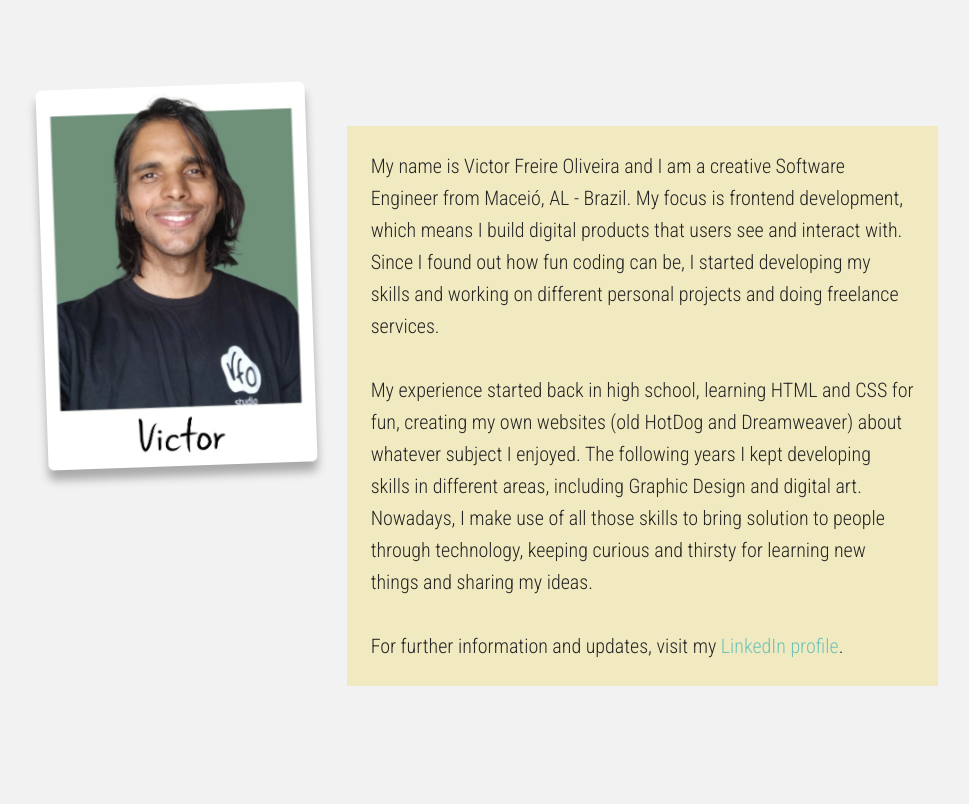
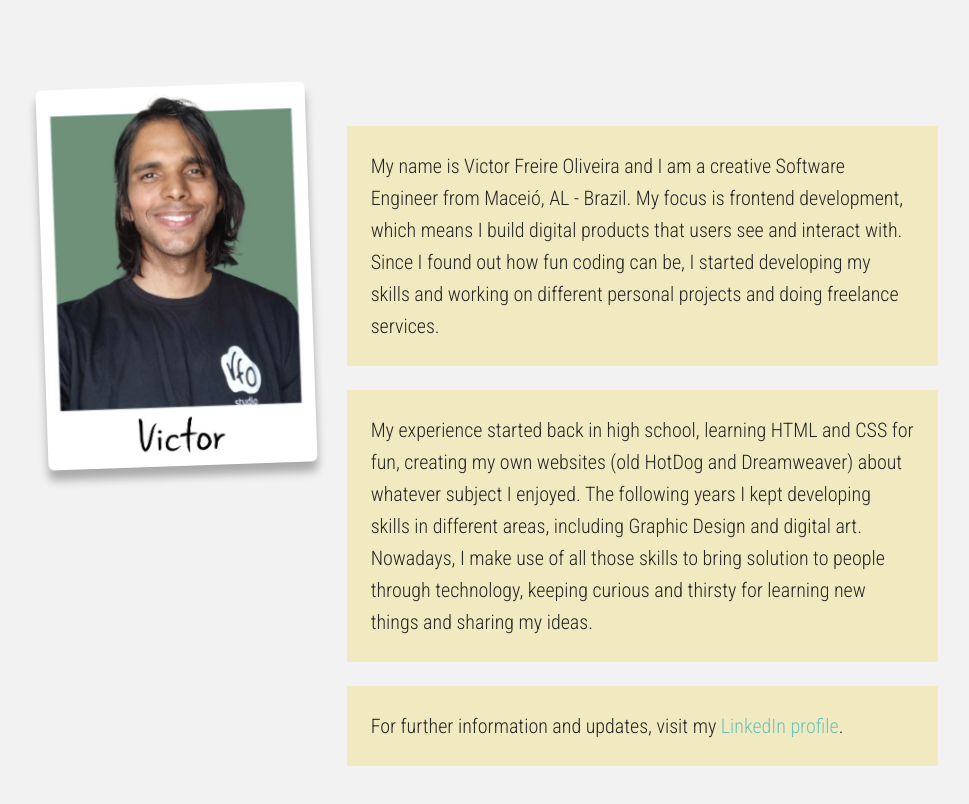
Before and after one commit to oliveira-victor/victor_dev, a React (Vite) app: page / in a window 1280 px wide. Shown: the part 5173-5977 px from the top of the page, without its empty margins (150-1119 px from the left). Built offline with nearby package versions, Linux system fonts and the light colour scheme; a web font is replaced by a local one.

Commit message:
changing about text boxes style and running ninjas

```diff
--- a/src/About/About.module.css
+++ b/src/About/About.module.css
@@ -43,9 +43,12 @@
             padding: 40px 0;
 
             .aboutTxt {
-                line-height: 1.6;
-                background-color: #f1eac1;
-                padding: 24px;
+
+                p {
+                    line-height: 1.6;
+                    background-color: #f1eac1;
+                    padding: 24px;
+                }
 
                 & a {
                     color: #70c2b7;
--- a/src/Services/index.jsx
+++ b/src/Services/index.jsx
@@ -117,10 +117,10 @@ const Services = () => {
                             <div className={styles.charsContainer}>
                                 <Char tech={html} distance={screen.availWidth > 767 ? '90%' : '90%'} />
                                 <Char tech={css} distance={screen.availWidth > 767 ? '87%' : '84%'} />
-                                <Char tech={sass} distance={screen.availWidth > 767 ? '75%' : '73%'} />
+                                <Char tech={sass} distance={screen.availWidth > 767 ? '80%' : '73%'} />
                                 <Char tech={javascript} distance={screen.availWidth > 767 ? '63%' : '57%'} />
                                 <Char tech={react} distance={screen.availWidth > 767 ? '55%' : '45%'} />
-                                <Char tech={styledComponents} distance={screen.availWidth > 767 ? '46%' : '32%'} />
+                                <Char tech={styledComponents} distance={screen.availWidth > 767 ? '52%' : '36%'} />
                                 <Char tech={typescript} distance={screen.availWidth > 767 ? '23%' : '10%'} />
                             </div>
                             <p>{t('someExamples')}</p>
```
